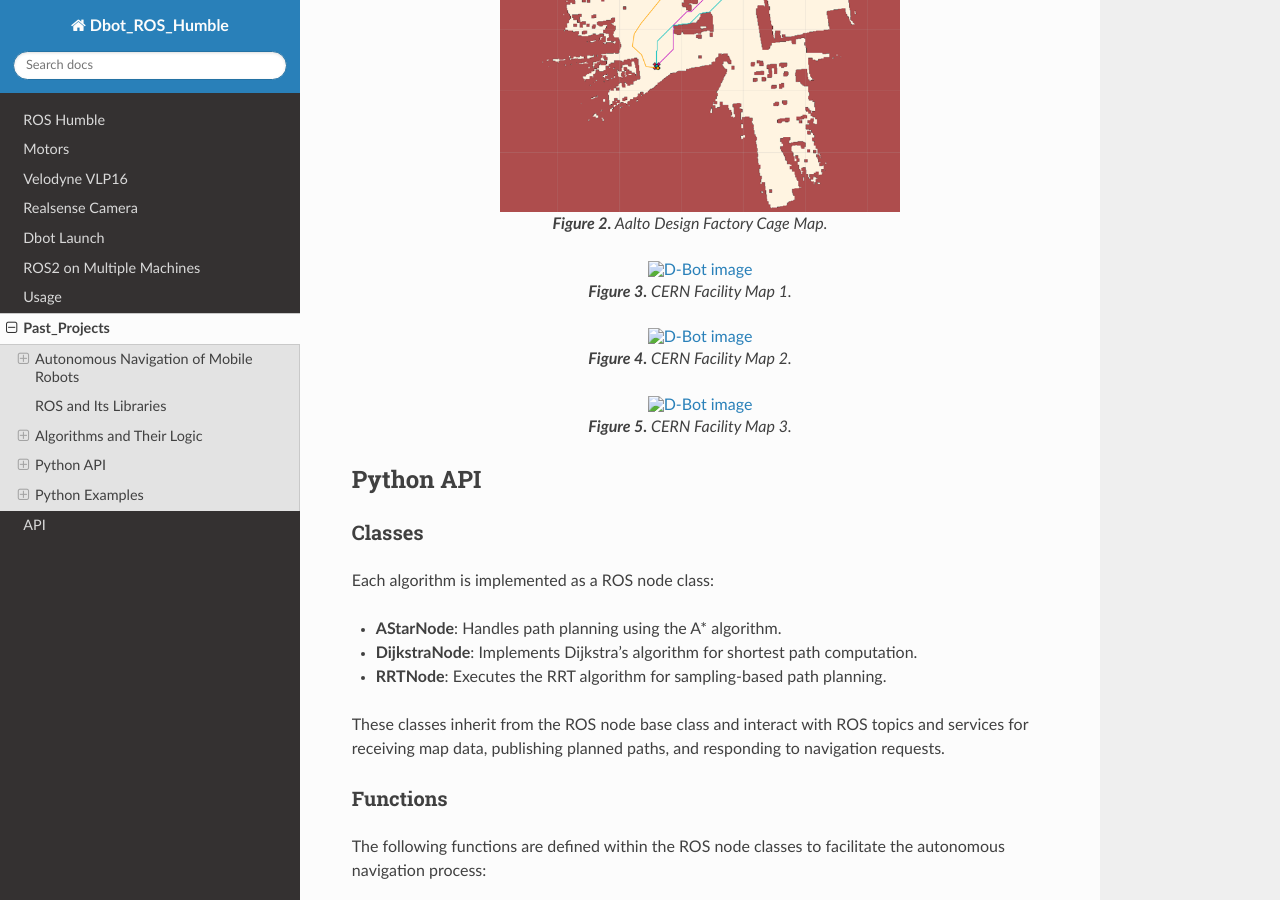
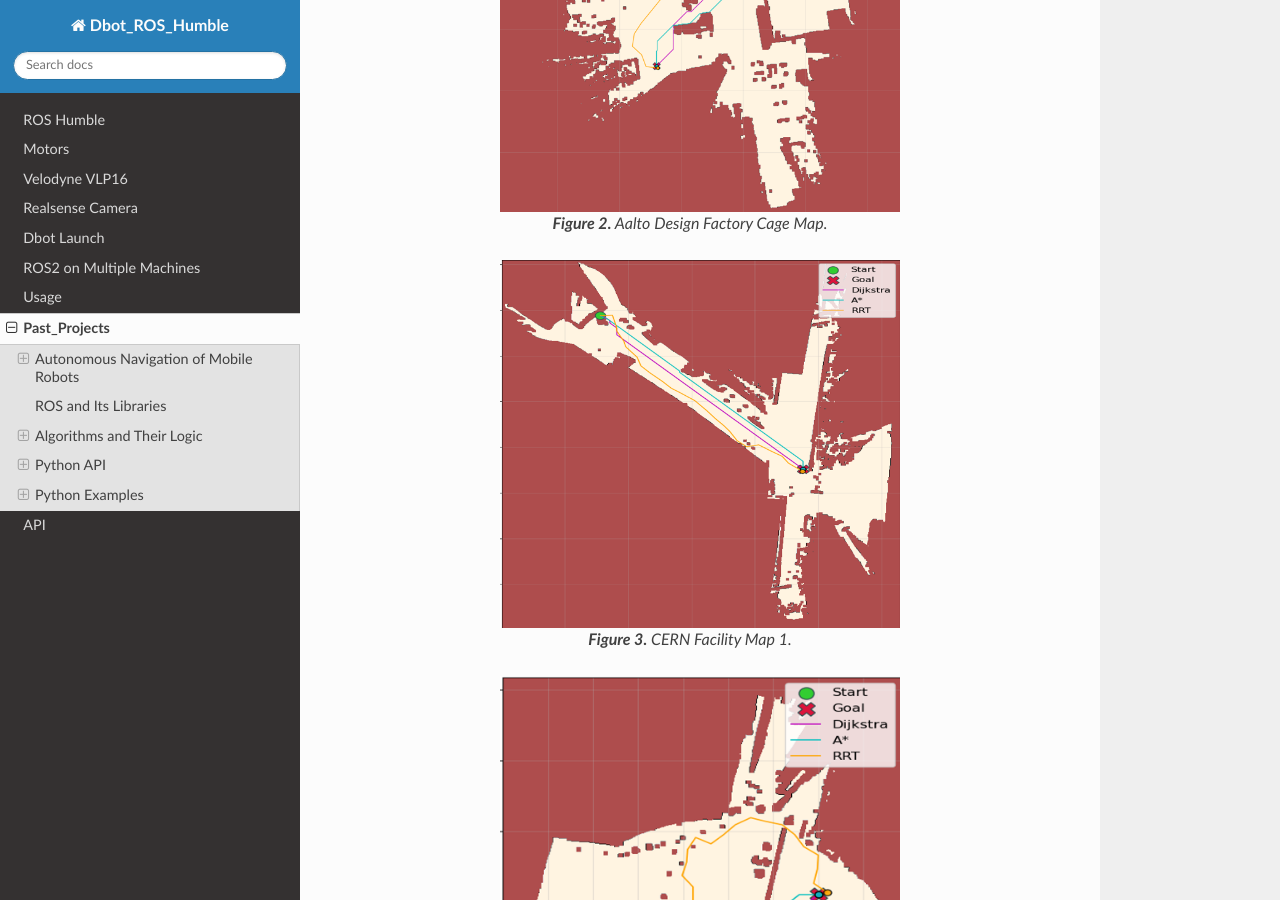
Before and after one commit to Pejman712/DbotROSHumble, a Sphinx documentation site: the page built from docs/source/past_projects.rst, in a window 1280 px wide and 900 px high, scrolled down 2380 px. Built offline with Sphinx 7.4.7 and the Read the Docs theme 3.1.0, drawn with Linux system fonts in a browser that asks for light colours.

Commit message:
CERN project

```diff
--- a/docs/source/past_projects.rst
+++ b/docs/source/past_projects.rst
@@ -72,14 +72,14 @@ A* offers the best balance for this application, with Dijkstra being slower and
 
     **Figure 2.**  Aalto Design Factory Cage Map.
 
-.. Figure:: ./../Images/CERN_Map_1.png
+.. Figure:: ./../../Images/CERN_Map_1.png
     :alt: D-Bot image
     :width: 400px
     :align: center
 
     **Figure 3.** CERN Facility Map 1.
 
-.. Figure:: ./../Images/CERN_Map_2.png
+.. Figure:: ./../../Images/CERN_Map_2.png
     :alt: D-Bot image
     :width: 400px
     :align: center
```
